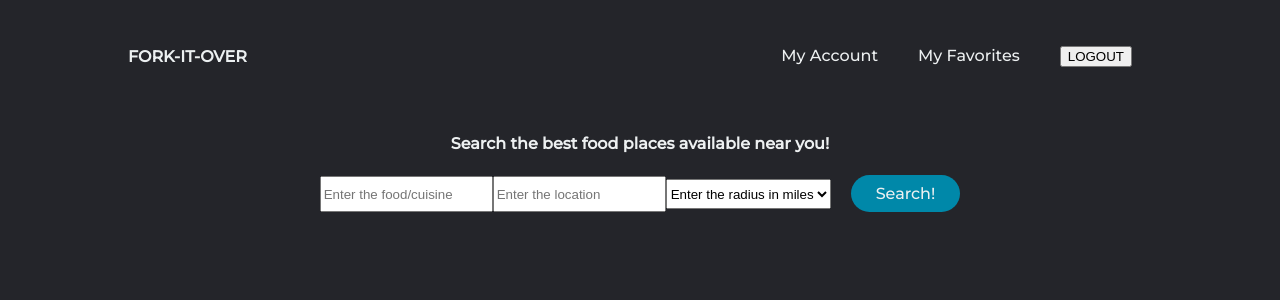
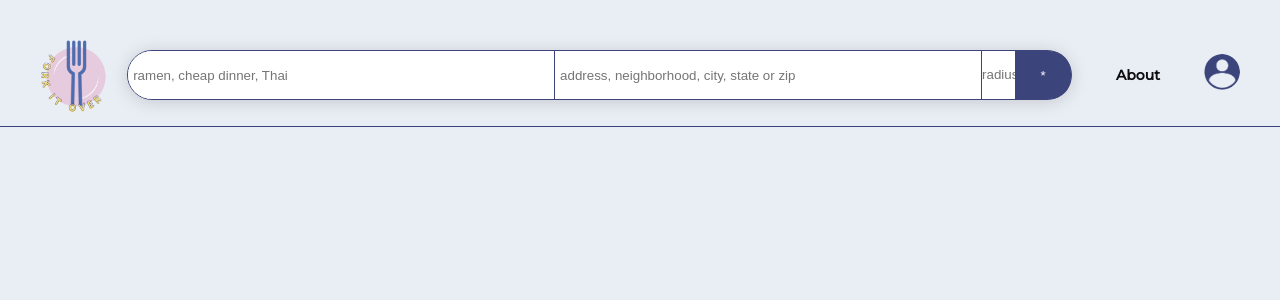
Before and after one commit to jessedellariley/fork-it-over, a React (Create React App) app: page / in a window 1280 px wide. Shown: the top 300 px of the page. Built offline with nearby package versions, Linux system fonts and the light colour scheme.

Commit message:
Style search bar, navigation bar, and logo

```diff
--- a/src/App.css
+++ b/src/App.css
@@ -1,84 +1,399 @@
 @import url('https://fonts.googleapis.com/css2?family=Montserrat:wght@500&display=swap');
 
 body {
-    box-sizing: border-box;
     margin: 0;
     padding: 0;
-    background-color: #24252A;
-    text-align: center;
-    color: #edf0f1;
+    background-color: #e9edf4;
+    color: #3B457B;
     font-family: "Montserrat", sans-serif;
-
 }
 
 li, a, button{
-    font-family: "Montserrat", sans-serif;
-    font-weight: 500;
-    font-size: 16px;
-    color: #edf0f1;
     text-decoration: none;
 }
 
-header{
-    display: flex;
-    justify-content: flex-end;
-    align-items: center;
-    padding: 30px 10%;
+.header {
+    overflow: hidden;
+    top: 0;
+    width: 100%;
+    position: fixed;
+    border-bottom: 1px solid #3B457B;
+    background-color: #e9edf4;
 }
 
-.logo{
-    font-family: "Montserrat", sans-serif;
-    color: #ecf0f1;
-    margin-right: auto;
-    font-size: 16px;
-    font-weight: 1000;
+.header-container {
+    padding: 24px 40px 0;
 }
 
-.links{
-    list-style: none;
+.header-content {
+    display: table;
+    min-width: 100%;
+    table-layout: auto;
 }
 
-.links li{
-    display: inline-block;
-    padding: 0px 20px;
+.logo-container{
+    box-sizing: border-box;
+    display: table-cell;
+    vertical-align: middle;
+    height: 80px;
+    width: 80px;
 }
 
-.links li a{
-    transition: all 0.3s ease 0s;
+.logo {
+    display: block;
+    height: 100%;
+    max-width: 80px;
 }
 
-.links li a:hover{
-    color: #0088a9;
+.searchbar-outer-container {
+    width: 100%;
+    display: table-cell;
+    box-sizing: border-box;
+    vertical-align: middle;
+    position: relative;
+    max-width: 1000px;
+    min-height: 48px;
 }
 
-button{
-    margin-left: 20px;
-    padding: 9px 25px;
-    background-color: rgba(0,136,169,1);
-    border: none;
-    border-radius: 50px;
-    cursor: pointer;
-    transition: all 0.3s ease 0s;
-    color: #ecf0f1;
+.searchbar-mid-container {
+    display: table;
+    min-width: 100%;
+    table-layout: auto;
+    border-collapse: initial;
+    border-spacing: 16px 0;
 }
 
-button:hover{
-    background-color: rgba(0,136,169,0.8);
-}
-#logout[type=submit]{
-    margin-left: 20px;
-    padding: 9px 25px;
-    background-color: rgba(0,136,169,1);
-    border: none;
-    border-radius: 50px;
-    cursor: pointer;
-    transition: all 0.3s ease 0s;
-    color: #ecf0f1;
+.searchbar-inner-container {
+    box-sizing: border-box;
+    display: table-cell;
+    vertical-align: top;
+    width: 100%;
+    border-collapse: collapse;
+    border-spacing: 0;
 }
 
-#logout:hover{
-    background-color: rgba(0,136,169,0.8);
+.searchbar {
+    border: 1pt solid #3B457B;
+    border-radius: 25px;
+    box-shadow: 0 2px 18px #00000026;
 }
+
+.searchbar-table {
+    display: table;
+    min-width: 100%;
+    table-layout: auto;
+    margin: 0px;
+    padding: 0px;
+    border: 0px none;
+}
+
+.searchbar-input {
+    width: 100%;
+    box-sizing: border-box;
+    display: table-cell;
+    vertical-align: top;
+    background-color: white;
+    border-radius: 25px 0px 0px 25px;
+}
+
+.searchbar-input-flex {
+    margin: 0px;
+    padding: 0px;
+    border: 0px none;
+    min-width: 100%;
+    display: flex;
+    height: 48px;
+}
+
+.food-type-query-container {
+    margin: 0px;
+    padding: 0px;
+    border: 0px none;
+    box-sizing: border-box;
+    display: block;
+    flex: 1;
+    min-height: 0;
+    min-width: 0;
+}
+
+.food-type-query {
+    cursor: text;
+    overflow: hidden;
+    margin: 0px;
+    padding: 0px;
+    vertical-align: baseline;
+    display: inline-flex;
+    position: relative;
+    width: 100%;
+    height: 100%;
+}
+
+.textbox {
+    cursor: text;
+    appearance: none;
+    box-sizing: border-box;
+    transition: box-shadow .2s ease-in-out;
+    width: 100%;
+    box-shadow: none;
+    display: inline-block;
+    outline: 0;
+    background: white;
+    border: none;
+    line-height: 20px;
+    height: 100%;
+    margin: 0 5px;
+    padding: 0;
+    position: relative;
+}
+
+#food-type-query {
+    border-radius: 25px 0 0 25px;
+}
+
+.location-container {
+    margin: 0px;
+    padding: 0px;
+    border: 0px none;
+    border-left: 1pt solid #3B457B;
+    border-right: 1pt solid #3B457B;
+    box-sizing: border-box;
+    display: block;
+    flex: 1;
+    min-height: 0;
+    min-width: 0;
+}
+
+.location {
+    cursor: text;
+    overflow: hidden;
+    margin: 0px;
+    padding: 0px;
+    vertical-align: baseline;
+    display: inline-flex;
+    position: relative;
+    width: 100%;
+    height: 100%;
+}
+
+.radius-container {
+    margin: 0px;
+    padding: 0px;
+    border: 0px none;
+    box-sizing: border-box;
+    display: block;
+    min-height: 0;
+    min-width: 0;
+}
+
+.radius {
+    overflow: hidden;
+    margin: 0px;
+    padding: 0px;
+    vertical-align: baseline;
+    display: inline-flex;
+    position: relative;
+    height: 100%;
+}
+
+.radius-select {
+    appearance: none;
+    box-sizing: border-box;
+    transition: box-shadow .2s ease-in-out;
+    width: 100%;
+    box-shadow: none;
+    display: inline-block;
+    outline: 0;
+    background: white;
+    border: none;
+    line-height: 20px;
+    margin: 0;
+    padding: 0;
+    position: relative;
+}
+
+input::-webkit-outer-spin-button,
+input::-webkit-inner-spin-button {
+  -webkit-appearance: none;
+  margin: 0;
+}
+
+input[type=number] {
+  -moz-appearance: textfield;
+}
+
+.searchbar-button-outer-container {
+    width: 100%;
+    min-width: 56px;
+    box-sizing: border-box;
+    display: table-cell;
+    vertical-align: top;
+}
+
+.searchbar-button-mid-container {
+    margin: 0px;
+    padding: 0px;
+    border: 0px none;
+    min-width: 100%;
+    border-collapse: initial;
+    border-spacing: 48px 0;
+    display: flex;
+    margin-left: -24px;
+    margin-right: -24px;
+}
+
+.searchbar-button-inner-container {
+    margin: 0px;
+    padding: 0px;
+    border: 0px none;
+    box-sizing: border-box;
+    border-collapse: collapse;
+    border-spacing: 0;
+    margin-left: 24px;
+    margin-right: 24px;
+    display: block;
+    flex: 1;
+    min-height: 0;
+    min-width: 0;
+}
+
+.searchbar-button {
+    cursor: pointer;
+    margin: 0;
+    width: 100%;
+    background-color: #3B457B;
+    border: none;
+    border-radius: 0 21px 21px 0;
+    box-shadow: none;
+    box-sizing: border-box;
+    color: white;
+    display: block;
+    height: 48px;
+    max-width: 56px;
+    padding: 12px 16px;
+    text-align: center;
+    user-select: none;
+}
+
+.navbar {
+    padding: 0px 20px;
+    border: 0px;
+    white-space: nowrap;
+    box-sizing: border-box;
+    display: table-cell;
+    vertical-align: middle;
+}
+
+.navbar-link-container{
+    white-space: nowrap;
+    margin: 0px;
+    padding: 0px;
+    border: 0px none;
+    vertical-align: baseline;
+    margin-left: 8px;
+    margin-right: 8px;
+    padding-right: 8px;
+    display: inline;
+}
+
+.navbar-link:link {
+    color: #0C0D0F;
+}
+
+.navbar-link:visited {
+    color: #0C0D0F;
+}
+
+.navbar-link:hover {
+    color: #D9669F;
+}
+
+.navbar-link:active {
+    color:#D9669F;
+}
+
+.navbar-link-title-padding {
+    cursor: pointer;
+    padding: 8px;
+}
+
+.navbar-link-title-container {
+    display: inline-block;
+    position: relative;
+}
+
+.navbar-link-title {
+    font-size: 14px;
+    font-weight: 600;
+    line-height: 20px;
+    text-align: left;
+}
+
+.account-outer-container {
+    box-sizing: border-box;
+    display: table-cell;
+    vertical-align: middle;
+}
+
+.account-table {
+    display: table;
+    min-width: 100%;
+    table-layout: auto;
+    height: 42px;
+}
+
+.account-table-cell {
+    box-sizing: border-box;
+    display: table-cell;
+    vertical-align: top;
+}
+
+.account-mid-container {
+    vertical-align: baseline;
+    margin-left: 16px;
+    display: inline-block;
+}
+
+.account-inner-container {
+    display: inline-block;
+    height: 41px;
+    position: relative;
+}
+
+.account {
+    appearance: none;
+    background-color: transparent;
+    border: 0;
+    box-shadow: none;
+    cursor: pointer;
+    padding: 0;
+    margin: 0;
+    -webkit-appearance: none;
+    -moz-appearance: none;
+    outline: 0;
+}
+
+.account-image-outer-wrapper {
+    text-align: left;
+    font-weight: 600;
+}
+
+.account-image-inner-wrapper {
+    vertical-align: baseline;
+    display: inline;
+}
+
+.account-image {
+    border-radius: 50%;
+    display: block;
+    height: 36px;
+    width: 36px;
+}
+
+.results {
+    padding: 16px;
+    margin-top: 100px;
+}
+
 .places{
   border: 1px solid white;
   border-radius: 10px;
@@ -89,10 +404,6 @@ button:hover{
   height:200px;
   width:220px;
   border-radius: 10%;
-}
-
-#message{
-  font: bold;
 }
 
 .grid_container {
@@ -117,8 +428,3 @@ border-radius: 10px;
 .grid_item:hover{
   background-color: rgba(0,136,169,0.8);
 }
-
-.textbox{
-  height: 30px;
-  width:165px;
-}
--- a/src/App.js
+++ b/src/App.js
@@ -1,6 +1,8 @@
 import './App.css';
 import React from 'react'
 import { useState, useRef } from 'react';
+import logo from './Logo_LightBG.png';
+import account from './account.png';
 
 function App() {
   const [inputs, setInputs] = useState([]);
@@ -47,37 +49,86 @@ function App() {
   }
   return (
 
-    <div class="divClass">
-      <header>
-        <div class="logo">FORK-IT-OVER</div>
-        <nav>
-          <ul class="links">
-            <li><a href="#">My Account</a></li>
-            <li><a href="#">My Favorites</a></li>
-            <li><a> <form id="logout" method="POST" action="/logout">
-              <div class="inputs">
-                <input id="submit" type="submit" value="LOGOUT" />
+    <div>
+      <div class="header">
+        <div class="header-container">
+          <div class="header-content">
+            <div class="logo-container"><img src={logo} class="logo" alt="logo" /></div>
+            <div class="searchbar-outer-container">
+              <div class="searchbar-mid-container">
+                <div class="searchbar-inner-container">
+                  <div class="searchbar">
+                    <div class="searchbar-table">
+                      <div class="searchbar-input">
+                        <div class="searchbar-input-flex">
+                          <div class="food-type-query-container">
+                            <div class="food-type-query">
+                              <input ref={foodInput} placeholder="ramen, cheap dinner, Thai" type="text" name="food-type-query" required class="textbox"
+                                spellcheck="value" data-testid="query_input" autocomplete="off" aria-autocomplete="list" tabindex="0" id="food-type-query" />
                             </div>
-
-            </form></a></li>
-          </ul>
-        </nav>
-
-      </header>
-      <h4>Search the best food places available near you!</h4>
-
-      <input ref={foodInput} placeholder="Enter the food/cuisine" type="text" name="food" required class="textbox"
-        spellcheck="value" data-testid="query_input" />
-      <input ref={addressInput} placeholder="Enter the location" type="text" name="address" required class="textbox" spellcheck="value" data-testid="location_input" />
-      <select class="textbox" name="radius" ref={radiusInput} data-testid="radius_options">
-        <option value="" disabled selected hidden>Enter the radius in miles</option>
-        <option value="5" data-testid="5_miles">5</option>
-        <option value="10" data-testid="10_miles">10</option>
-        <option value="15" data-testid="15_miles">15</option>
-      </select>
-      <button onClick={onSavedUser}>Search!</button>
+                          </div>
+                          <div class="location-container">
+                            <div class="location">
+                              <input ref={addressInput} placeholder="address, neighborhood, city, state or zip" type="text" name="address"
+                                required class="textbox" spellcheck="value" data-testid="location_input" autocomplete="off"
+                                aria-autocomplete="list" tabindex="0" />
+                            </div>
+                          </div>
+                          <div class="radius-container">
+                            <div class="radius">
+                              <input ref={radiusInput} placeholder="radius in miles" class="radius-select" type="number" name="radius" min="1" max="20" required />
+                            </div>
+                          </div>
+                        </div>
+                      </div>
+                      <div class="searchbar-button-outer-container">
+                        <div class="searchbar-button-mid-container">
+                          <div class="searchbar-button-inner-container">
+                            <button class="searchbar-button" onClick={onSavedUser}>*</button>
+                          </div>
+                        </div>
+                      </div>
+                    </div>
+                  </div>
+                </div>
+              </div>
+            </div>
+            <div class="navbar">
+              <span class="navbar-link-container">
+                <a href="#" class="navbar-link">
+                  <div class="navbar-link-title-padding">
+                    <div class="navbar-link-title-container">
+                      <p class="navbar-link-title">
+                        About
+                      </p>
+                    </div>
+                  </div>
+                </a>
+              </span>
+            </div>
+            <div class="account-outer-container">
+              <div class="account-table">
+                <div class="account-table-cell">
+                  <div class="account-mid-container">
+                    <div class="account-inner-container">
+                      <button class="account" aria-label="Toggle Menu" aria-haspopup="menu" aria-controls="header-dropdown-menu"
+                        aria-expanded="false" type="submit">
+                        <span class="account-image-outer-wrapper">
+                          <span class="account-image-inner-wrapper">
+                            <img class="account-image" src={account} alt="Account" width="36" height="36" />
+                          </span>
+                        </span>
+                      </button>
+                    </div>
+                  </div>
+                </div>
+              </div>
+            </div>
+          </div>
+        </div>
+      </div>
+      <div class="results">
         <h1 id="message" data-testid="loading">{message}</h1>
-
         {result?.flaskData?.businesses &&
           result.flaskData.businesses.sort((a, b) => b.rating - a.rating).map((d) => (
             <div key={d.id} class="places">
@@ -92,11 +143,11 @@ function App() {
                 {d?.delivery_services?.Postmates !== undefined && <p class="grid_item"><a target="_blank" rel="noopener noreferrer" href={d.delivery_services.Postmates}>Postmates</a></p>}
                 {d?.delivery_services?.DoorDash !== undefined && <p class="grid_item"><a target="_blank" rel="noopener noreferrer" href={d.delivery_services.DoorDash}>DoorDash</a></p>}
               </div>
-
             </div>
           ))
         }
       </div>
+    </div>
   );
 }
 export default App;
```
Also changed, not shown: src/Logo_LightBG.png (added), src/account.png (added). Lines whose indentation alone changed are shown as unchanged.
